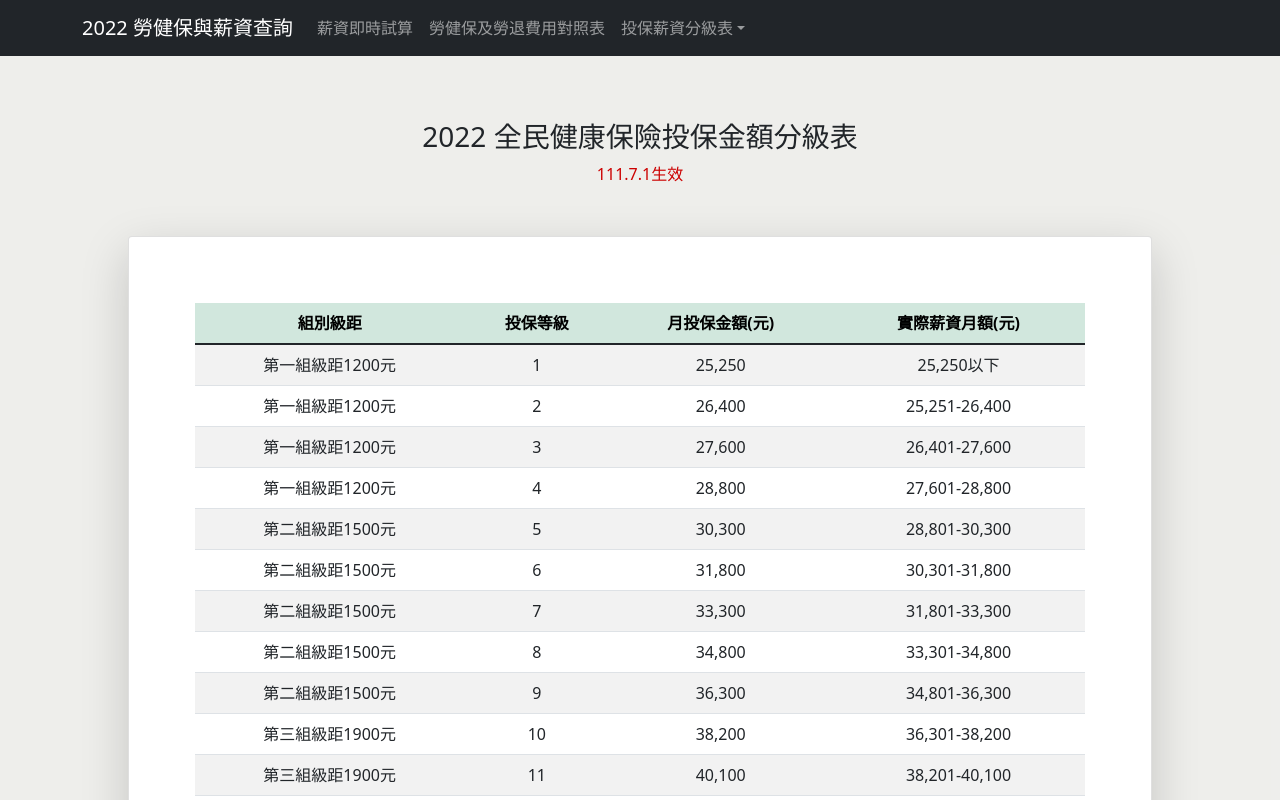
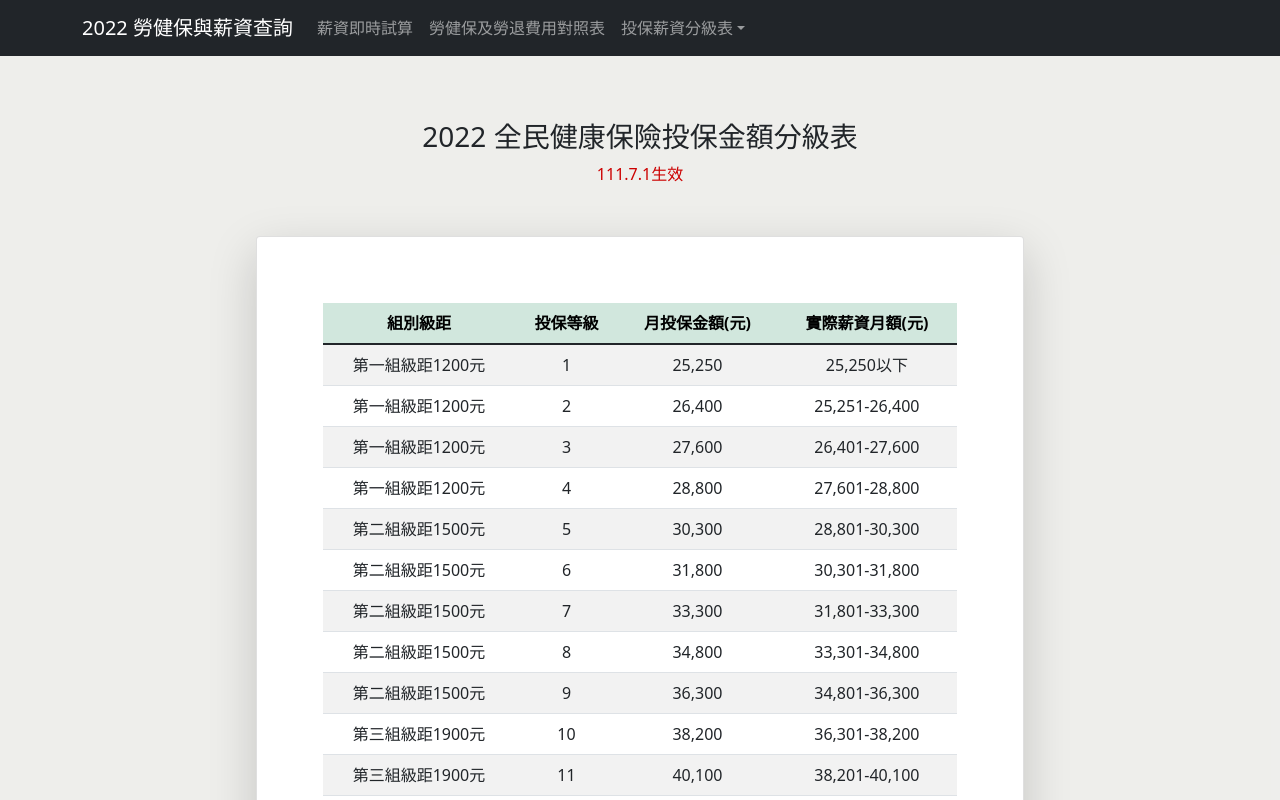
Before and after one commit to scar710813/React-labour-insurance, a React (Create React App) app: page / in a window 1280 px wide. Shown: the top 800 px of the page. Built offline with nearby package versions, Linux system fonts and the light colour scheme.

Commit message:
adjust padding

```diff
--- a/src/components/HealthGrading/HealthGrading.css
+++ b/src/components/HealthGrading/HealthGrading.css
@@ -1,7 +1,7 @@
 .HealthGrading {
     padding: 5%;
-    padding-left: 10%;
-    padding-right: 10%;
+    padding-left: 20%;
+    padding-right: 20%;
     margin: auto;
     text-align: center;
     background-color: rgba(234, 234, 231, 0.801);
--- a/src/components/HealthGrading/HealthGrading.tsx
+++ b/src/components/HealthGrading/HealthGrading.tsx
@@ -58,8 +58,8 @@ export default class HealthGrading extends React.Component<IHealthGradingProps,
                   </tr>
                 </thead>
                 <tbody>
-                  {items.map(item => (
-                    <tr key={item.Level}>
+                  {items.map((item, index) => (
+                    <tr key={index}>
                       <td rowSpan={1}>{item.Distance}</td>
                       <td>{item.Level}</td>
                       <td>{item.InsuredSalaryLevel}</td>
```
